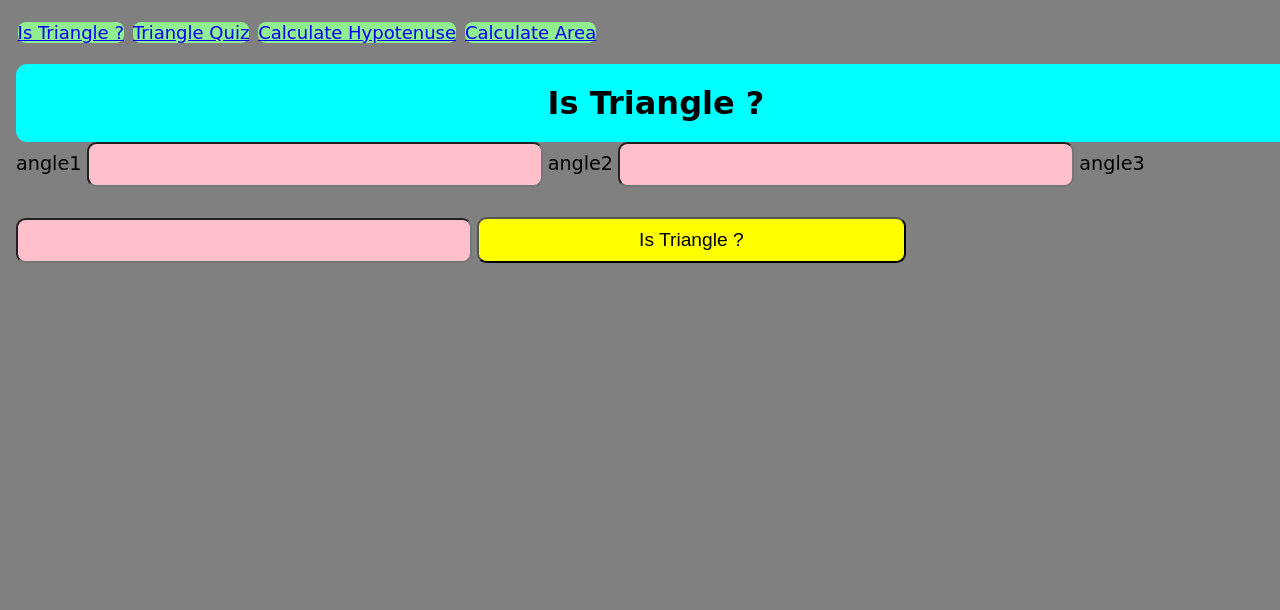
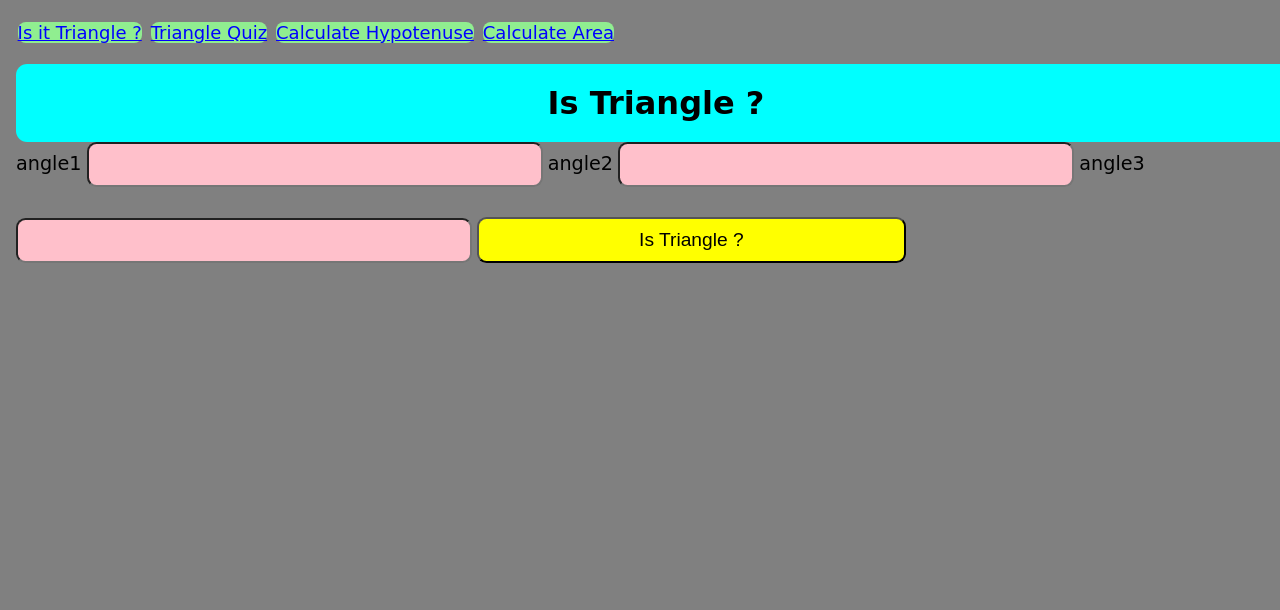
Before and after one commit to ajit-sharmaGH/fun-with-triangle, a plain HTML site: page index.html in a window 1280 px wide. Shown: the top 610 px of the page. Drawn offline with Linux system fonts and the light colour scheme.

Commit message:
Update index.html

```diff
--- a/index.html
+++ b/index.html
@@ -5,13 +5,13 @@
     <meta charset="UTF-8">
     <meta http-equiv="X-UA-Compatible" content="IE=edge">
     <meta name="viewport" content="width=device-width, initial-scale=1.0">
-    <title>Is triangle</title>
+    <title>Fun-with-Triangle</title>
     <link href="style.css" rel="stylesheet" />
 </head>
 
 <body>
     <nav>
-        <a class="links" href="index.html">Is Triangle ?</a>
+        <a class="links" href="index.html">Is it Triangle ?</a>
         <a class="links" href="quiz.html"> Triangle Quiz</a>
         <a class="links" href="hypotenuse.html">Calculate Hypotenuse </a>
         <a class="links" href="area.html">Calculate Area </a>
```
